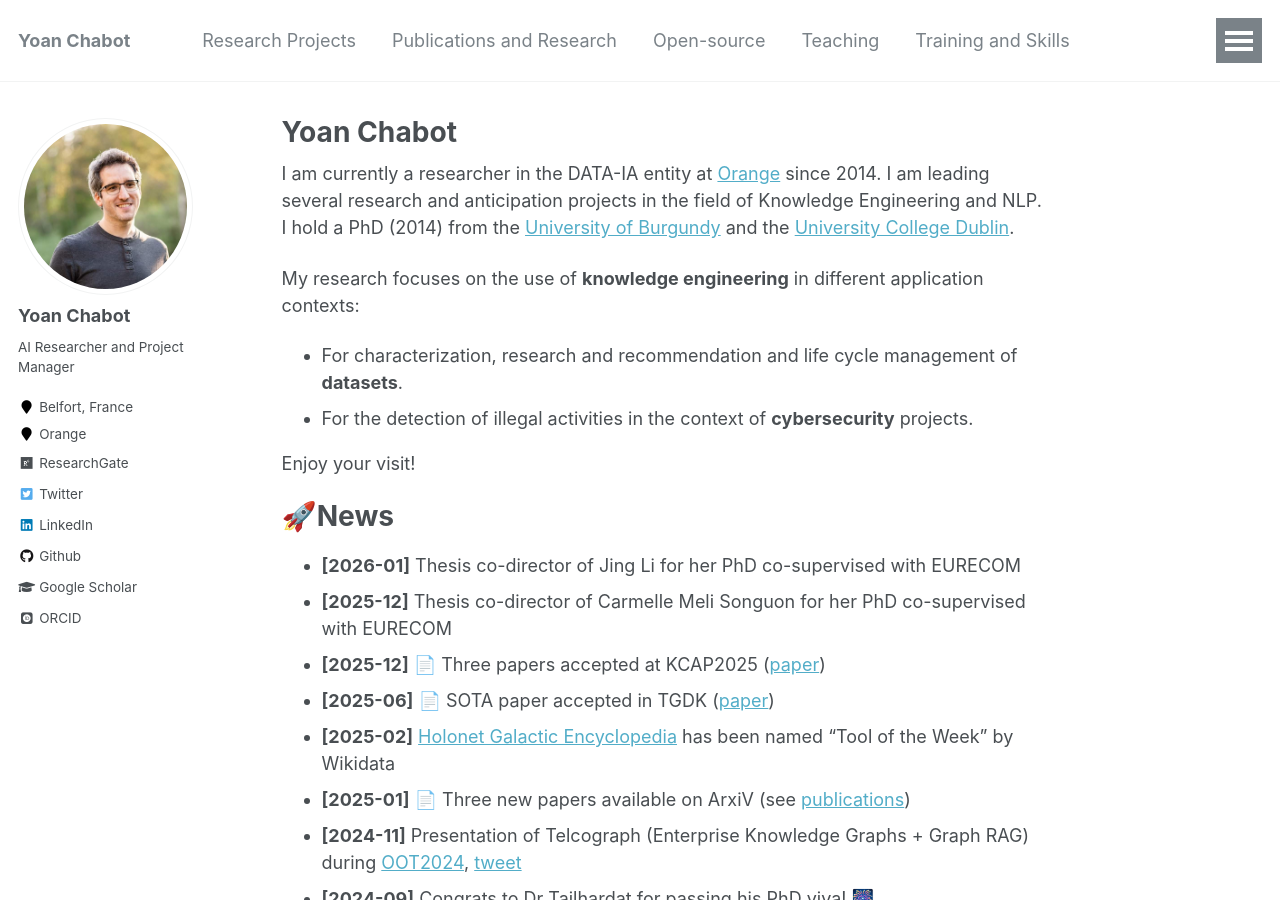
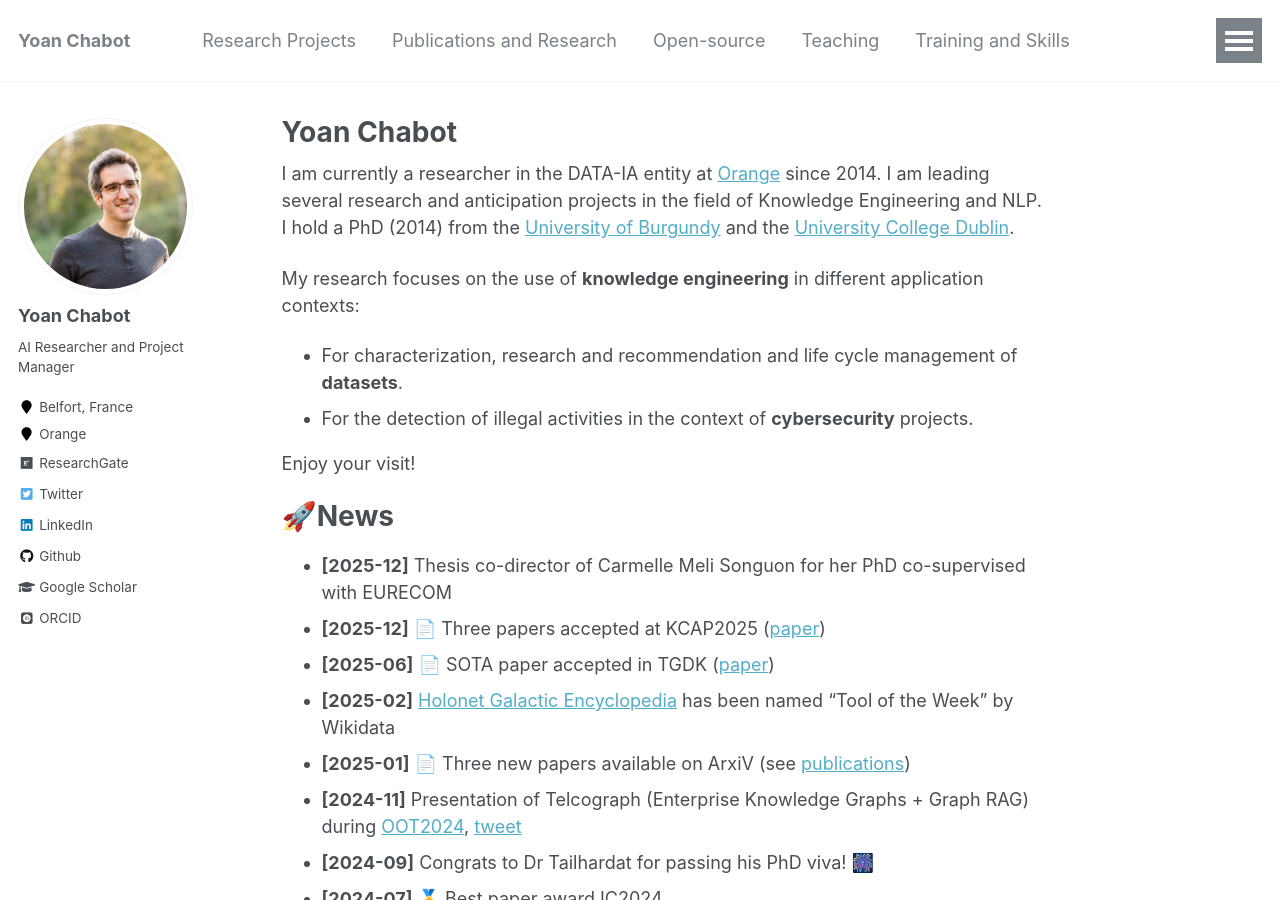
Before and after one commit to yoanchabot/yoanchabot.github.io, a Jekyll site: the page built from _pages/about.md, in a window 1280 px wide and 900 px high. Built offline with Jekyll 4.4.1, drawn with Linux system fonts in a browser that asks for light colours; some web fonts are replaced.

Commit message:
Update about.md

```diff
--- a/_pages/about.md
+++ b/_pages/about.md
@@ -19,7 +19,6 @@ My research focuses on the use of **knowledge engineering** in different applica
 Enjoy your visit!
 
 # 🚀News
-* **[2026-01]** Thesis co-director of Jing Li for her PhD co-supervised with EURECOM
 * **[2025-12]** Thesis co-director of Carmelle Meli Songuon for her PhD co-supervised with EURECOM
 * **[2025-12]** 📄 Three papers accepted at KCAP2025 ([paper](https://yoanchabot.github.io/publications.html#kcap_2025_a))
 * **[2025-06]** 📄 SOTA paper accepted in TGDK ([paper](https://yoanchabot.github.io/publications.html#tgdk_2024))
```
